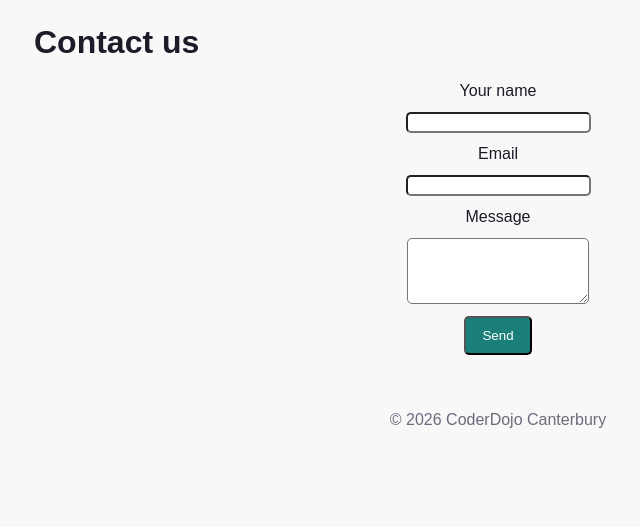
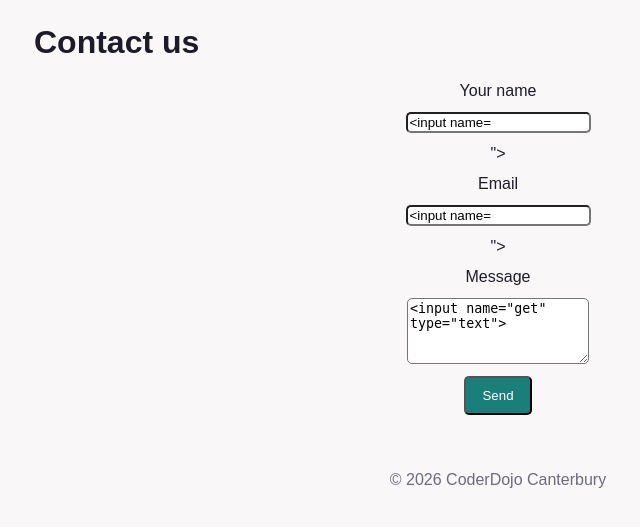
Before and after one commit to daniel-FDO/flask_basic_bughunt, a Flask app: template templates/contact.html in a window 1280 px wide. Shown: the part 48-575 px from the top of the page, without its empty margins (142-782 px from the left). Run offline with Flask 3, Linux system fonts and the light colour scheme; the template is opened without the code that fills it, so the values that code supplies are empty, except form fields; form fields are guessed from the names that the template uses.

Commit message:
Enhance contact form validation and error handling; display errors on the contact page

```diff
--- a/app.py
+++ b/app.py
@@ -57,13 +57,25 @@ def admin_dashboard():
 
 @app.route("/contact", methods=["GET", "POST"])
 def contact():
+    errors = []
     if request.method == "POST":
-        name = request.form["name"]
-        email = request.form["email"]
-        message = request.form["message"]
-        messages.append({"Name": name, "Email":email, "Message": message})
-        return redirect(url_for("contact_thanks"))
-    return render_template("contact.html")
+        name = request.form.get("name", "").strip()
+        email = request.form.get("email", "").strip()
+        message = request.form.get("message", "").strip()
+
+        if name == "":
+            errors.append("Name is required.")
+        if "@" not in email:
+            errors.append("Invalid email address.")
+        if len(message) == 0:
+            errors.append("Message is required.")
+
+        if not errors:
+            messages.append({"Name": name, "Email": email, "Message": message})
+            return redirect(url_for("contact_thanks"))
+
+    return render_template("contact.html", errors=errors, form=request.form)
+
 
 @app.route("/contact/thanks")
 def contact_thanks():
--- a/templates/contact.html
+++ b/templates/contact.html
@@ -4,13 +4,20 @@
 
 {% block content %}
 <h1>Contact us</h1>
+{% if errors %}
+<ul class="errors">
+    {% for error in errors %}
+    <li>{{ error }}</li>
+    {% endfor %}
+</ul>
+{% endif %}
 <form method="post" action="{{url_for('contact') }}" class="form">
     <label for="name"> Your name</label>
-    <input type="text" id="name" name="name">
+    <input type="text" id="name" name="name" value="{{ form.get('name', '') }}">
     <label for="email">Email</label>
-    <input type="email" id="email" name="email">
+    <input type="email" id="email" name="email" value="{{ form.get('email', '') }}">
     <label for="message">Message</label>
-    <textarea id="message" name="message" rows="4"></textarea>
+    <textarea id="message" name="message" rows="4">{{ form.get('message', '') }}</textarea>
 
     <button class="submit" type="submit">Send</button>
 </form>
```
